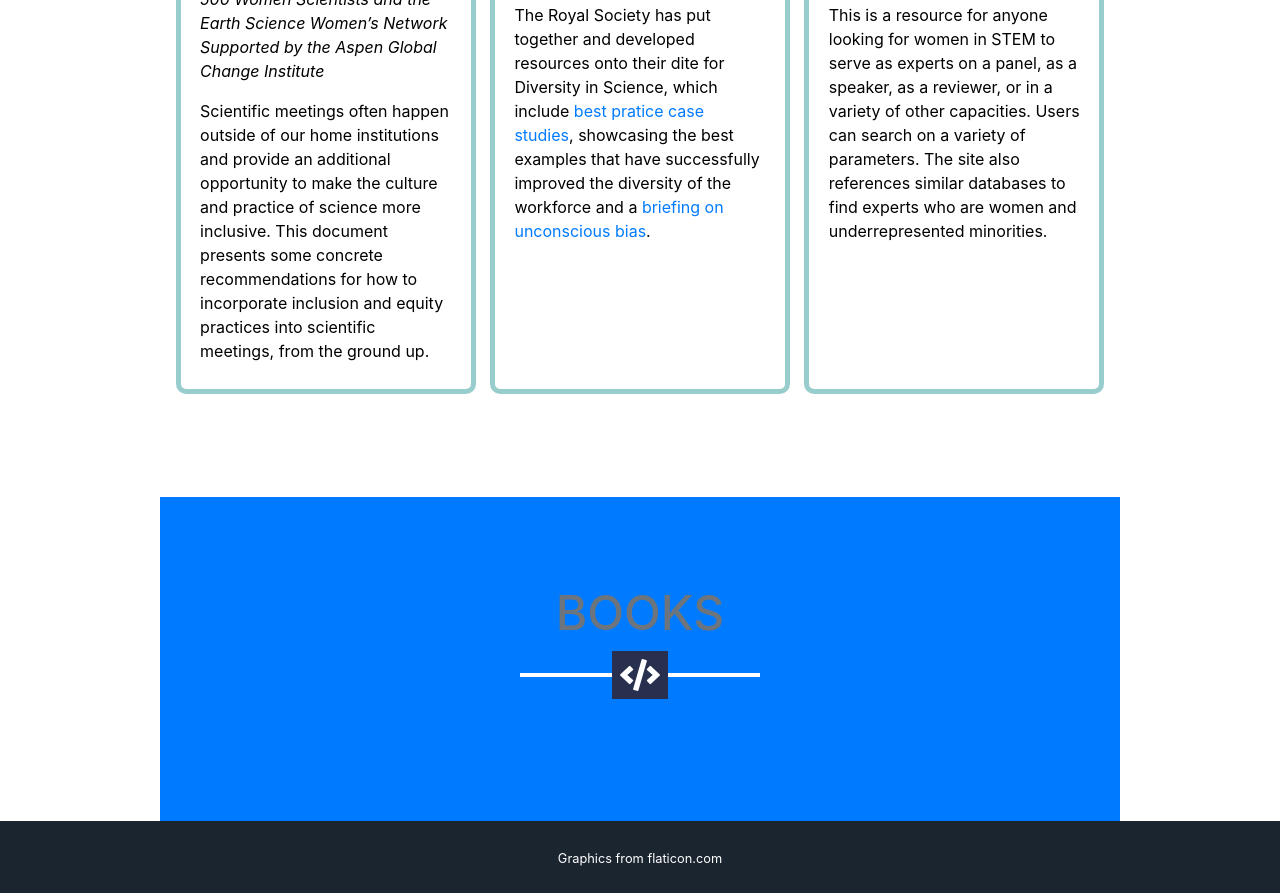
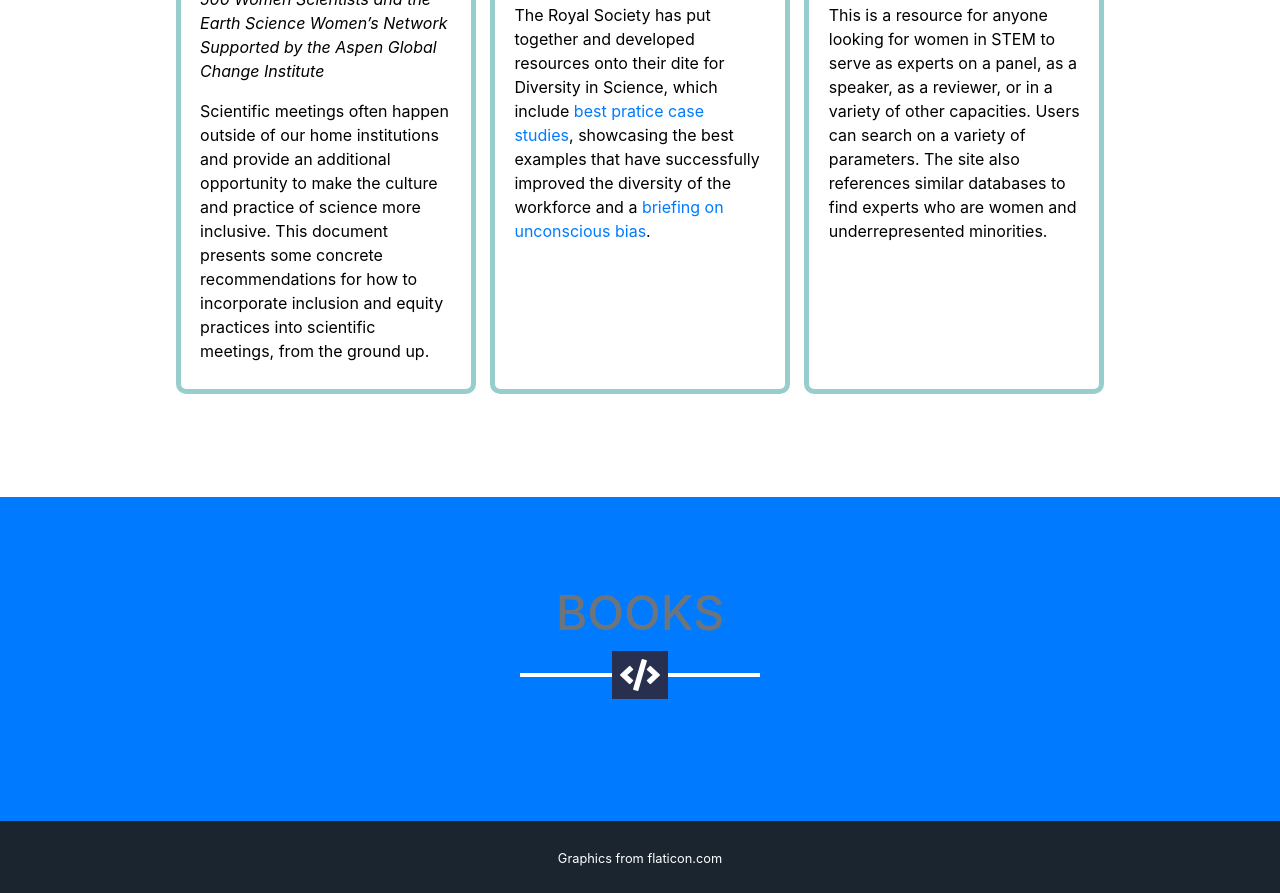
Before and after one commit to dei-in-datasci/dei-in-datasci.github.io, a website with bundled scripts: page index.html in a window 1280 px wide. Shown: the part 8538-9431 px from the top of the page. Built offline with nearby package versions, Linux system fonts and the light colour scheme.

Commit message:
tweak to html for css

```diff
--- a/index.html
+++ b/index.html
@@ -364,7 +364,7 @@
       </div>
     </section>
 
-    <section class="portfolio text-white bg-primary" id="books">
+    <section class="text-white bg-primary" id="books">
       <div class="container">
         <h2 class="text-center text-uppercase text-secondary mb-0">Books</h2>
         <hr class="star-light mb-5">
```
